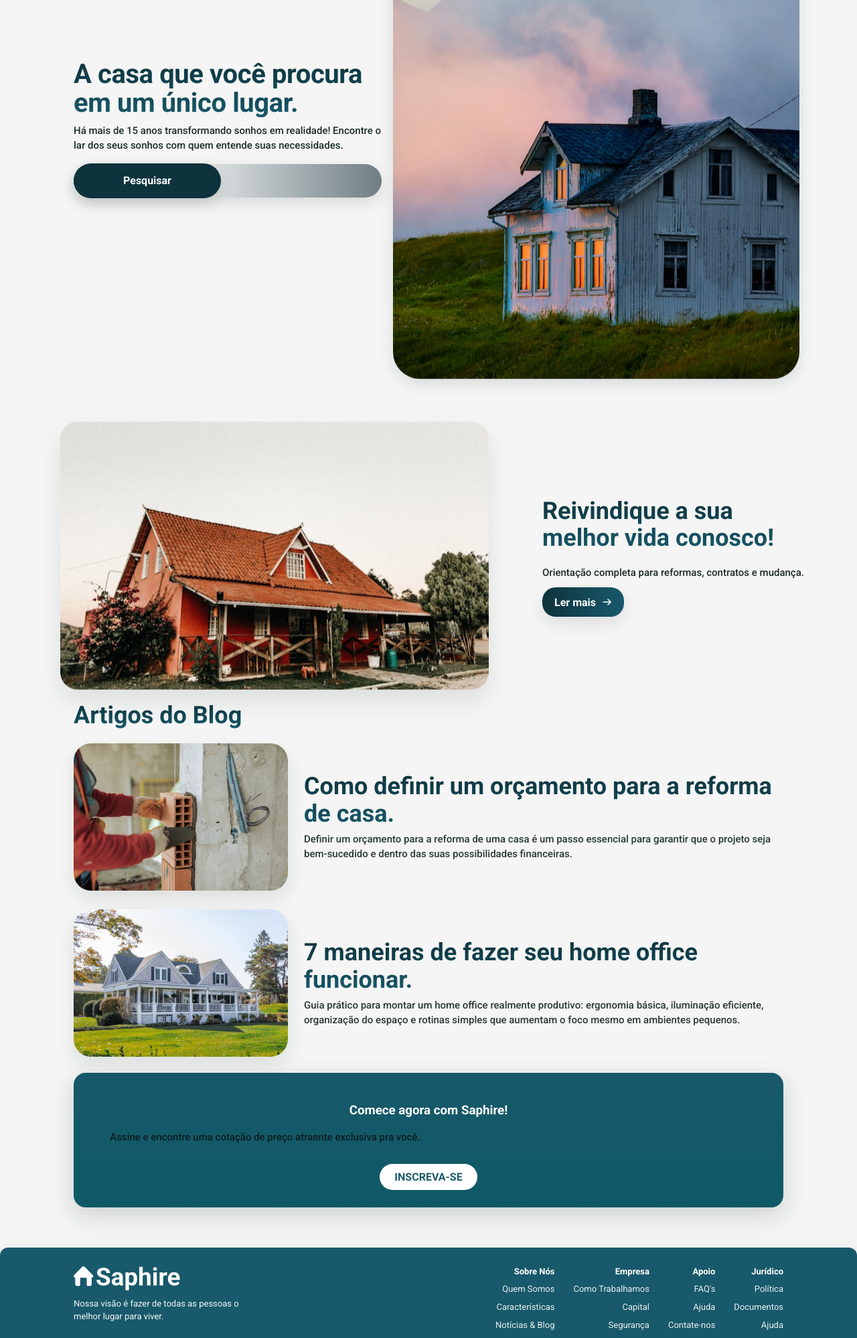
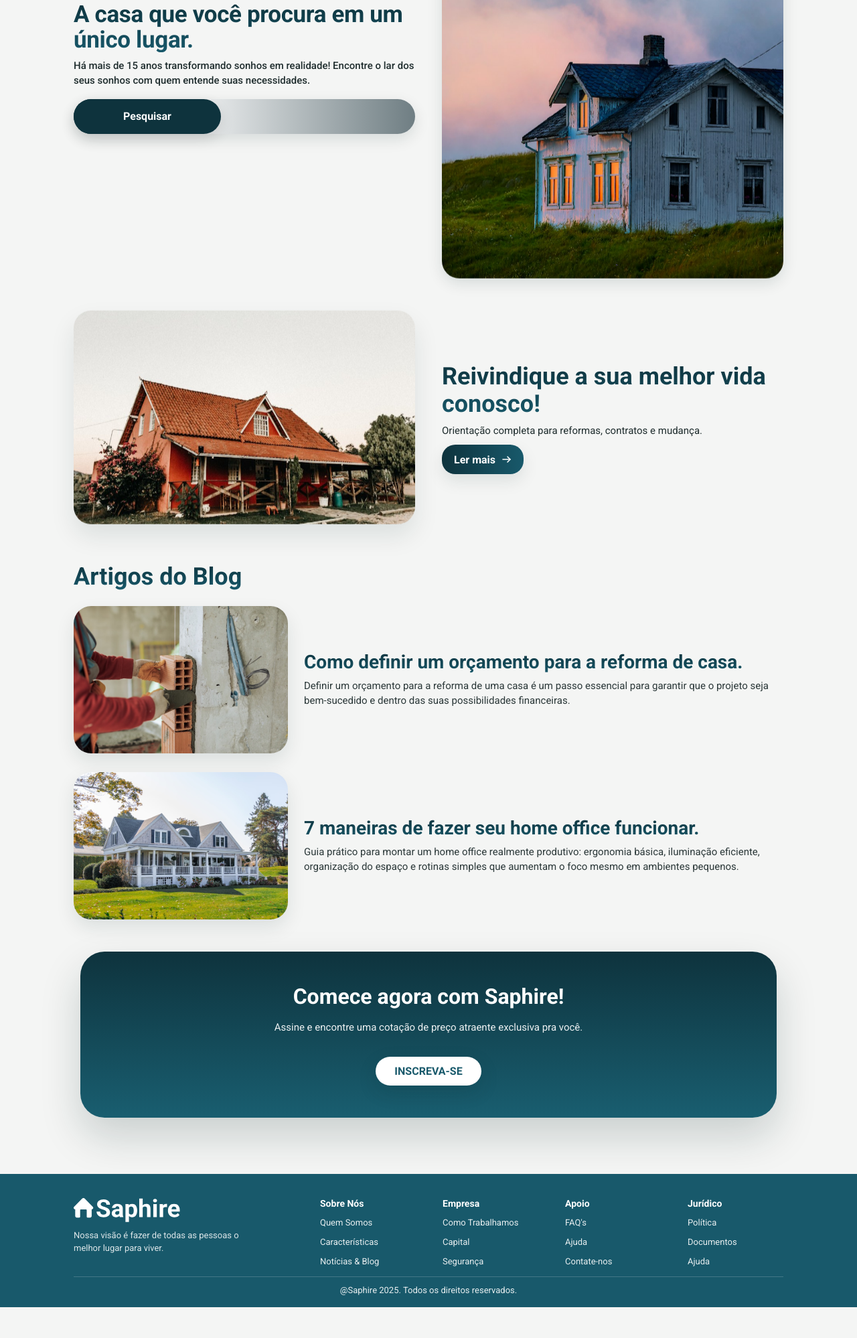
Before and after one commit to laripinheiroz/projeto-saphire, a plain HTML site: page index.html in a window 1280 px wide. Shown: the part 287-2285 px from the top of the page at 67% size. After the commit the page ends 2239 px from the top, so only its background shows below. Drawn offline with Linux system fonts and the light colour scheme.

Commit message:
update repository

```diff
--- a/css/style.css
+++ b/css/style.css
@@ -9,11 +9,12 @@
   --sombra-1: 0 8px 22px rgba(12,39,40,0.12);
   --radius-lg: 40px;
   --radius-md: 18px;
-  --gap: 24px;
 }
 
 *{
   box-sizing:border-box;
+  margin:0;
+  padding:0;
 }
 
 html,body{
@@ -21,13 +22,22 @@ html,body{
 }
 
 body{
-  font-family: "Roboto", system-ui, -apple-system, "Segoe UI", Roboto, "Helvetica Neue", Arial;
-  margin:0;
+  font-family:"Roboto",system-ui,-apple-system,"Segoe UI","Helvetica Neue",Arial;
   background:var(--bg);
   color:var(--texto);
   -webkit-font-smoothing:antialiased;
   -moz-osx-font-smoothing:grayscale;
-  -webkit-font-size-adjust:100%;
+  overflow-x:hidden;
+}
+
+img{
+  display:block;
+  max-width:100%;
+  height:auto;
+}
+
+figure{
+  margin:0;
 }
 
 .container{
@@ -38,15 +48,22 @@ body{
 }
 
 .cabecalho{
+  background:transparent;
+}
+
+.container-header{
+  width:100%;
+  max-width:var(--max-largura);
+  margin:0 auto;
+  padding:18px 20px;
   display:flex;
   align-items:center;
   justify-content:space-between;
-  padding:18px 0;
 }
 
 .logo{
   height:40px;
-  display:block
+  display:block;
 }
 
 .nav-principal ul{
@@ -65,7 +82,6 @@ body{
   text-decoration:none;
   position:relative;
   padding:6px 4px;
-  transition:all .2s ease;
 }
 
 .nav-principal a::after{
@@ -87,47 +103,43 @@ body{
   transform:scaleX(1);
 }
 
-
 .conteudo{
   margin-top:8px;
-  padding-bottom:28px
+  padding-bottom:28px;
 }
 
 .topo{
   display:grid;
-  grid-template-columns: 1fr;
-  gap:18px;
-  align-items:start;
-  margin-top:6px;
+  grid-template-columns:1fr 1fr;
+  gap:40px;
+  align-items:center;
 }
 
 .topo-esquerda{
-  padding-top:6px
+  padding-top:0;
 }
 
 .titulo-principal{
   margin:0 0 10px 0;
-  text-align: left;
-  font-size: 40px !important;
-  font-weight: 600;
-  line-height: 1.2;
+  text-align:left;
+  font-size:35px;
+  font-weight:700;
+  line-height:1.08;
   letter-spacing:-0.01em;
-  background: linear-gradient(180deg, var(--grad-1) 0%, var(--grad-2) 100%);
-  -webkit-background-clip: text;
-  background-clip: text;
-  color: transparent;
-  max-width: 700px;
-  display: -webkit-box;
+  background:linear-gradient(180deg, var(--grad-1) 0%, var(--grad-2) 100%);
+  -webkit-background-clip:text;
+  background-clip:text;
+  color:transparent;
+  max-width:560px;
+  display:-webkit-box;
   -webkit-line-clamp:2;
   -webkit-box-orient:vertical;
   overflow:hidden;
 }
 
-
-.texto-padrao,
 .descricao{
   margin:0 0 16px 0;
-  font-weight: 500;
+  font-weight:500;
   font-size:15px;
   color:rgba(7,22,23,0.9);
   line-height:1.45;
@@ -138,7 +150,7 @@ body{
   position:relative;
   width:100%;
   max-width:520px;
-  height:50px;
+  height:52px;
   margin-bottom:12px;
 }
 
@@ -146,97 +158,80 @@ body{
   position:absolute;
   inset:0;
   border-radius:999px;
-  background: linear-gradient(to right,
-    var(--grad-1) 0%,
-    var(--grad-1) 28%,
-    #ffffff 0%, #6F7E83 100%);
-  box-shadow: var(--sombra-1);
+  background:linear-gradient(to right, var(--grad-1) 0%, var(--grad-1) 28%, #ffffff 0%, #6F7E83 100%);
+  box-shadow:var(--sombra-1);
 }
 
 .botao-busca{
   position:absolute;
-  left: 0 !important;
+  left:0;
   top:50%;
   transform:translateY(-50%);
   display:inline-flex;
   align-items:center;
   justify-content:center;
-  width: auto;
-  min-width:140px;
-  height:40px;
+  min-width:220px;
+  height:52px;
+  padding:0 22px;
   border-radius:999px;
   background:var(--grad-1);
-  color:var(--branco);
+  color:#fff;
   text-decoration:none;
-  font-weight:600;
-  z-index:2;
-  padding:0 20px;
-  box-sizing: border-box;
-  box-shadow: 0 8px 20px rgba(0,0,0,0.12);
-  transition: transform .16s ease, box-shadow .16s ease;
-}
-
-.botao-busca{
-  left: 0 !important;
-  z-index: 3;
+  font-weight:700;
+  box-shadow:0 8px 20px rgba(0,0,0,0.12);
+  transition:transform .16s ease, box-shadow .16s ease;
 }
 
 .botao-busca:hover,
 .botao-busca:focus{
-  transform:translateY(-52%);
-  box-shadow: 0 16px 36px rgba(12,39,40,0.16);
+  transform:translateY(calc(-50% - 1px));
+  box-shadow:0 16px 36px rgba(12,39,40,0.16);
 }
 
 .topo-direita{
   display:flex;
-  justify-content:center}
+  justify-content:flex-end;
+}
 
 .card-imagem{
-  width:320px;
-  height:380px;
+  width:100%;
+  max-width:607px;
+  aspect-ratio:607/739;
   border-radius:26px;
   overflow:hidden;
-  box-shadow: var(--sombra-1);
+  box-shadow:var(--sombra-1);
   transform-origin:center;
-  animation: flutuar 6s ease-in-out infinite;
-  transition: transform .35s ease, box-shadow .35s ease;
+  animation:flutuar 6s ease-in-out infinite;
 }
 
 .card-imagem img{
   width:100%;
   height:100%;
   object-fit:cover;
-  display:block;
-}
-
-.card-imagem:hover{
-  transform: translateY(-6px) scale(1.01);
-  box-shadow: 0 18px 40px rgba(12,39,40,0.16);
 }
 
 .secao-destaque{
-  margin-top:32px;
+  margin-top:48px;
   display:grid;
-  grid-template-columns: 640px 1fr;
+  grid-template-columns:1fr 1fr;
   gap:40px;
   align-items:center;
 }
 
 .img-secundaria{
-  display:flex;
   justify-self:start;
-  margin-left:-20px;
 }
 
 .img-secundaria img{
-  width:640px;
+  width:100%;
+  max-width:640px;
+  aspect-ratio:16/10;
   height:auto;
-  aspect-ratio:16 / 10;
   border-radius:26px;
   object-fit:cover;
-  display:block;
-  box-shadow: 0 18px 36px rgba(12,39,40,0.10);
-  transition: transform .35s ease, box-shadow .35s ease;
+  box-shadow:0 18px 36px rgba(12,39,40,0.10);
+  animation:flutuar 6s ease-in-out infinite;
+  transform-origin:center;
 }
 
 .conteudo-secundario{
@@ -253,25 +248,18 @@ body{
   font-weight:700;
   font-size:36px;
   line-height:1.12;
-  background: linear-gradient(180deg, var(--grad-1) 0%, var(--grad-2) 100%);
-  -webkit-background-clip: text;
-  background-clip: text;
-  color: transparent;
-  display:-webkit-box;
-  -webkit-box-orient:vertical;
-  -webkit-line-clamp:2;
-  overflow:hidden;
-  max-width:520px;
+  background:linear-gradient(180deg, var(--grad-1) 0%, var(--grad-2) 100%);
+  -webkit-background-clip:text;
+  background-clip:text;
+  color:transparent;
 }
 
 .conteudo-secundario .texto-padrao{
   margin:0;
-  white-space:nowrap;
-  overflow:hidden;
-  text-overflow:ellipsis;
-  align-self:center;
-  text-align:center;
-  width:100%;
+  font-size:15px;
+  line-height:1.4;
+  color:rgba(7,22,23,0.9);
+  max-width:520px;
 }
 
 .botao-saber{
@@ -284,41 +272,76 @@ body{
   text-decoration:none;
   color:#fff;
   font-weight:700;
-  background: linear-gradient(90deg,var(--grad-1),var(--grad-2));
+  background:linear-gradient(90deg,var(--grad-1),var(--grad-2));
   border:none;
   box-shadow:0 10px 24px rgba(12,39,40,0.10);
-  transition: transform .16s ease, box-shadow .16s ease, background .18s ease;
+  transition:transform .16s ease, box-shadow .16s ease, background .18s ease;
+  align-self:flex-start;
 }
+
 .botao-saber:hover,
 .botao-saber:focus{
   transform:translateY(-3px);
-  background: linear-gradient(90deg,var(--grad-2),var(--grad-1));
+  background:linear-gradient(90deg,var(--grad-2),var(--grad-1));
   box-shadow:0 18px 36px rgba(12,39,40,0.14);
 }
+
+.blog{
+  margin-top:56px;
+}
+
+.blog .titulo-secao{
+  margin:0 0 24px 0;
+  font-weight:700;
+  font-size:36px;
+  line-height:1.12;
+  background:linear-gradient(180deg, var(--grad-1) 0%, var(--grad-2) 100%);
+  -webkit-background-clip:text;
+  background-clip:text;
+  color:transparent;
+}
+
+.lista-posts{
+  list-style:none;
+  margin:0;
+  padding:0;
+  display:flex;
+  flex-direction:column;
+  gap:28px;
+}
+
 .post{
-  display:flex;
-  gap:18px;
-  align-items:flex-start;
-  padding:10px 0;
+  display:grid;
+  grid-template-columns:320px 1fr;
+  gap:24px;
+  align-items:center;
+  transition:transform .18s ease, box-shadow .18s ease;
+  border-radius:26px;
+}
+
+.post:hover{
+  transform:translateY(-6px);
+  box-shadow:0 18px 40px rgba(12,39,40,0.12);
 }
 
 .post img{
-  width:180px;
-  height:135px;
+  width:100%;
+  max-width:320px;
+  height:220px;
   object-fit:cover;
-  border-radius:16px;
-  flex:0 0 auto;
+  border-radius:26px;
+  box-shadow:0 12px 28px rgba(12,39,40,0.10);
 }
 
-.post-texto h4{
+.post-texto h3{
   margin:0 0 8px 0;
   font-size:28px;
   font-weight:700;
   line-height:1.2;
-  background: linear-gradient(180deg, var(--grad-1) 0%, var(--grad-2) 100%);
-  -webkit-background-clip: text;
-  background-clip: text;
-  color: transparent;
+  background:linear-gradient(180deg, var(--grad-1) 0%, var(--grad-2) 100%);
+  -webkit-background-clip:text;
+  background-clip:text;
+  color:transparent;
 }
 
 .post-texto p{
@@ -328,213 +351,337 @@ body{
   line-height:1.45;
 }
 
-.cta{ margin-top:24px; }
+.cta{
+  margin-top:48px;
+}
+
 .cta-interno{
-  background: linear-gradient(180deg, var(--grad-2), var(--cta-grad-end));
-  color:white;
-  border-radius:18px;
-  padding:26px;
+  background:linear-gradient(180deg, #0E333D 0%, #195E70 100%);
+  border-radius:36px;
+  padding:48px 64px;
   text-align:center;
-  box-shadow: 0 12px 36px rgba(18,50,51,0.18);
+  color:#fff;
+  box-shadow:0 28px 60px rgba(12,39,40,0.18);
+  max-width:1040px;
+  margin:0 auto;
 }
+
+.titulo-cta{
+  margin:0 0 16px 0;
+  font-weight:700;
+  font-size:32px;
+  line-height:1.2;
+  color:#fff;
+}
+
+.cta-interno .texto-padrao{
+  margin:0 auto 18px auto;
+  color:rgba(255,255,255,0.92);
+  font-size:15px;
+  line-height:1.5;
+  max-width:640px;
+  text-align:center;
+}
+
 .botao-cta{
   display:inline-block;
-  margin-top:12px;
-  padding:10px 22px;
-  background:#FFFFFF;
+  margin:14px auto 0;
+  padding:12px 28px;
+  background:#fff;
   color:var(--grad-2);
-  border-radius:50px;
+  border-radius:999px;
   text-decoration:none;
   font-weight:700;
-  transition: transform .18s ease, box-shadow .18s ease;
+  transition:transform .18s ease, box-shadow .18s ease, background .18s ease;
+  box-shadow:0 10px 28px rgba(12,39,40,0.15);
 }
-.botao-cta:hover{ transform: translateY(-4px); box-shadow: 0 18px 36px rgba(12,39,40,0.18); }
 
+.botao-cta:hover{
+  transform:translateY(-3px);
+  box-shadow:0 18px 38px rgba(12,39,40,0.18);
+}
 
 .rodape{
-  margin-top:32px;
-  background: var(--grad-2);
+  margin-top:56px;
+  background:var(--grad-2);
   color:#fff;
-  padding-top:28px;
-  padding-bottom:16px;
-  border-radius:12px;
-  box-shadow: 0 10px 30px rgba(18,50,51,0.12);
-}
-.rodape-super{ display:flex; gap:24px; align-items:flex-start; justify-content:space-between; padding:0 20px; }
-.rodape-esquerda{ display:flex; flex-direction:column; gap:10px; align-items:flex-start; width:260px; }
-.logo-branco{ height:36px; }
-.visao{ margin:0; font-size:13px; color:rgba(255,255,255,0.95); line-height:1.5; }
-.rodape-centro{ display:flex; gap:28px; align-items:flex-start; justify-content:flex-end; flex:1; text-align:right; }
-.coluna h5{ margin:0 0 8px 0; font-size:13px; font-weight:700; }
-.coluna ul{ list-style:none; margin:0; padding:0; }
-.coluna li{ margin-bottom:8px; }
-.coluna a{ color: rgba(255,255,255,0.9); text-decoration:none; font-size:13px; font-weight:400; }
-.coluna a:hover{ text-decoration: underline; }
-.rodape-baixo{ margin-top:20px; padding:0 20px 18px 20px; text-align:center; }
-.linha-rodape{ border:none; height:1px; background: rgba(255,255,255,0.12); margin:0 0 12px 0; }
-.copyright{ margin:0; font-size:13px; color:rgba(255,255,255,0.95); }
-
-
-@keyframes flutuar{
-  0%{ transform: translateY(0px) }
-  50%{ transform: translateY(-10px) }
-  100%{ transform: translateY(0px) }
+  padding-top:36px;
+  padding-bottom:18px;
+  border-radius:0;
 }
 
-.img-secundaria img{
-  animation: flutuar 6s ease-in-out infinite;
-  transform-origin: center;
+.rodape-super{
+  display:grid;
+  grid-template-columns:320px 1fr;
+  align-items:start;
+  gap:48px;
 }
 
-
-@media (min-width: 760px){
-  .topo{
-    grid-template-columns: 1fr 560px;
-    gap:28px;
-    align-items:center;
-  }
-  .titulo-principal{
-    font-size:48px;
-    line-height:1.08;
-    -webkit-line-clamp:3;
-    max-width:560px;
-  }
-
-
-  .card-imagem{ width:607px; height:739px; border-radius:var(--radius-lg); }
-  .card-imagem-wrap::before{ border-radius:46px; inset:-16px -16px -16px -16px; }
-  .secao-destaque{ grid-template-columns: 360px 1fr; gap:22px; }
-  .botao-busca{ width:220px; height:52px; left:14px; }
-  .rodape-centro{ justify-content:flex-end; text-align:right; }
+.rodape-esquerda{
+  display:flex;
+  flex-direction:column;
+  gap:10px;
+  align-items:flex-start;
+  width:auto;
 }
 
-
-@media (min-width: 992px){
-  .topo{
-    grid-template-columns: 1fr 560px;
-    gap:40px;
-    align-items:center;
-    margin-top:24px;
-  }
-  .topo-esquerda{
-    padding-top:0;
-    display:flex;
-    flex-direction:column;
-    justify-content:center;
-    height:100%;
-    width:100%;
-  }
-  .topo-direita{ display:flex; align-items:center; justify-content:center; }
-
-  .titulo-principal{ font-size:48px; line-height:1.06; max-width:560px; }
-  .descricao{ max-width:520px; }
-  .busca-bloco{ max-width:520px; width:100%; }
-
-  .secao-destaque{
-    grid-template-columns: 1fr 1fr;
-    gap:40px;
-    align-items:center;
-  }
-  .img-secundaria{ justify-self:start; }
-  .conteudo-secundario{
-    justify-self:end;
-    max-width:520px;
-  }
-  .titulo-secundario{ font-size:36px; line-height:1.12; margin:0 0 12px 0; }
+.logo-branco{
+  height:36px;
 }
 
-@media (min-width: 1100px){
-  .container{ max-width:1100px; }
+.visao{
+  margin:0;
+  font-size:13px;
+  color:rgba(255,255,255,0.85);
+  line-height:1.5;
+  max-width:260px;
 }
 
-@media (max-width: 480px){
-  .container{ padding:0 16px; }
-  .busca-bloco{ max-width:100%; width:100%; margin:0 auto; }
-  .botao-busca{ min-width:130px; padding:0 18px; }
-  .card-imagem{ width:100%; max-width:340px; height:auto; aspect-ratio:320/380; border-radius:20px; }
-  .topo{ gap:14px; }
+.rodape-centro{
+  display:grid;
+  grid-template-columns:repeat(4, minmax(140px,1fr));
+  gap:32px 40px;
+  justify-content:start;
+  text-align:left;
 }
 
-.blog .lista-posts{
-  list-style:none;
-  margin:0;
-  padding:0;
-  display:flex;
-  flex-direction:column;
-  gap:28px;
+.coluna h5{
+  margin:0 0 10px 0;
+  font-size:14px;
+  font-weight:700;
+  color:#fff;
 }
 
-
-.blog .post{
-  display:grid;
-  grid-template-columns: 320px 1fr;
-  align-items:center;
-  gap:24px;
+.coluna ul{
+  list-style:none;
   margin:0;
   padding:0;
 }
 
-
-.blog .post img{
-  width:320px;
-  height:220px;
-  border-radius:26px;
-  object-fit:cover;
-  display:block;
-  margin:0;
-  box-shadow: 0 12px 28px rgba(12,39,40,0.10);
+.coluna li{
+  margin:0 0 10px 0;
 }
 
-
-.blog .post-texto h4{
-  margin:0 0 8px 0;
-  font-size:36px;
-  font-weight:700;
-  line-height:1.12;
-  background: linear-gradient(180deg, var(--grad-1) 0%, var(--grad-2) 100%);
-  -webkit-background-clip: text;
-  background-clip: text;
-  color: transparent;
-
-
-  display:-webkit-box;
-  -webkit-box-orient:vertical;
-  -webkit-line-clamp:2;
-  overflow:hidden;
+.coluna a{
+  color:rgba(255,255,255,0.90);
+  text-decoration:none;
+  font-size:13px;
+  font-weight:400;
 }
 
-
-.blog .post-texto p{
-  margin:0;
-  color:rgba(7,22,23,0.85);
-  font-size:15px;
-  line-height:1.45;
-  max-width: 760px;
+.coluna a:hover{
+  text-decoration:underline;
 }
 
-.blog .post{
-  transition: transform .18s ease, box-shadow .18s ease;
-  border-radius: 26px;
-}
-.blog .post img{
-  transition: transform .18s ease;
+.rodape-baixo{
+  text-align:center;
 }
 
-.blog .post:hover{
-  transform: translateY(-6px);
-  box-shadow: 0 18px 40px rgba(12,39,40,0.12);
-}
-.blog .post:hover img{
-  transform: scale(1.02);
+.linha-rodape{
+  border:none;
+  height:1px;
+  background:rgba(255,255,255,0.18);
+  margin:4px 0 12px 0;
 }
 
-.blog .titulo-secao{
-  margin: 0 0 22px 0;
-  font-weight: 700;
-  font-size: 36px;
-  line-height: 1.12;
-  background: linear-gradient(180deg, var(--grad-1) 0%, var(--grad-2) 100%);
-  -webkit-background-clip: text;
-  background-clip: text;
-  color: transparent;
+.copyright{
+  margin:0;
+  font-size:13px;
+  color:rgba(255,255,255,0.90);
 }
+
+@keyframes flutuar{
+  0%{transform:translateY(0)}
+  50%{transform:translateY(-10px)}
+  100%{transform:translateY(0)}
+}
+
+@media (max-width: 1024px){
+
+  .titulo-principal{
+    font-size:32px;
+    max-width:520px;
+  }
+
+  .titulo-secundario{
+    font-size:32px;
+  }
+
+  .blog .titulo-secao{
+    font-size:32px;
+  }
+
+  .cta-interno{
+    padding:40px 32px;
+  }
+
+  .titulo-cta{
+    font-size:28px;
+  }
+
+  .topo{
+    grid-template-columns:1fr;
+  }
+
+  .topo-direita{
+    order:-1;
+    justify-content:center;
+  }
+
+  .card-imagem{
+    max-width:480px;
+    margin:0 auto;
+  }
+
+  .topo-esquerda{
+    text-align:left;
+    display:flex;
+    flex-direction:column;
+    align-items:flex-start;
+  }
+
+  .busca-bloco{
+    max-width:100%;
+  }
+
+  .secao-destaque{
+    grid-template-columns:1fr;
+  }
+
+  .img-secundaria{
+    justify-self:center;
+    width:100%;
+  }
+
+  .img-secundaria img{
+    max-width:520px;
+  }
+
+  .conteudo-secundario{
+    max-width:520px;
+  }
+
+  .post{
+    grid-template-columns:1fr;
+    text-align:left;
+  }
+
+  .post img{
+    max-width:100%;
+    width:100%;
+    height:auto;
+    aspect-ratio:16/11;
+  }
+
+  .rodape-super{
+    grid-template-columns:1fr;
+    gap:32px;
+  }
+
+  .rodape-centro{
+    grid-template-columns:repeat(2,minmax(140px,1fr));
+  }
+}
+
+@media (max-width: 600px){
+
+  .container-header{
+    flex-direction:column;
+    align-items:center;
+    justify-content:center;
+    text-align:center;
+    gap:12px;
+    padding:16px 16px;
+  }
+
+  .nav-principal ul{
+    flex-wrap:wrap;
+    justify-content:center;
+    text-align:center;
+    gap:12px 16px;
+    font-size:12px;
+    width:100%;
+  }
+
+  .titulo-principal{
+    font-size:28px;
+    line-height:1.15;
+    max-width:100%;
+  }
+
+  .descricao{
+    font-size:14px;
+  }
+
+  .botao-busca{
+    width:100%;
+    min-width:100%;
+    height:48px;
+    padding:0 16px;
+    transform:translateY(-50%);
+  }
+
+  .busca-bloco{
+    height:48px;
+  }
+
+  .busca-fundo{
+    border-radius:999px;
+  }
+
+  .titulo-secundario{
+    font-size:28px;
+    line-height:1.15;
+  }
+
+  .conteudo-secundario .texto-padrao{
+    font-size:14px;
+  }
+
+  .blog .titulo-secao{
+    font-size:28px;
+  }
+
+  .post-texto h3{
+    font-size:22px;
+  }
+
+  .post-texto p{
+    font-size:14px;
+  }
+
+  .cta-interno{
+    border-radius:28px;
+    padding:32px 20px;
+  }
+
+  .titulo-cta{
+    font-size:24px;
+    line-height:1.2;
+  }
+
+  .cta-interno .texto-padrao{
+    font-size:14px;
+  }
+
+  .botao-cta{
+    padding:12px 20px;
+    font-size:14px;
+  }
+
+  .rodape-centro{
+    grid-template-columns:1fr;
+  }
+
+  .coluna h5{
+    font-size:14px;
+  }
+
+  .coluna a{
+    font-size:13px;
+  }
+
+  .copyright{
+    font-size:12px;
+  }
+}
--- a/index.html
+++ b/index.html
@@ -2,17 +2,17 @@
 <html lang="pt-BR">
 
 <head>
-  <meta charset="UTF-8" />
-  <meta name="viewport" content="width=device-width, initial-scale=1" />
+  <meta charset="UTF-8">
+  <meta name="viewport" content="width=device-width, initial-scale=1">
   <title>Saphire</title>
+
   <link href="https://fonts.googleapis.com/css2?family=Roboto:wght@300;400;500;700&display=swap" rel="stylesheet">
   <link rel="stylesheet" href="./css/style.css">
 </head>
 
 <body>
-  <div class="pagina">
-
-    <header class="cabecalho container" id="topo">
+  <header id="topo" class="cabecalho">
+    <div class="container-header">
       <a class="marca" href="#home" aria-label="Saphire - Início">
         <img src="./img/logo-colorida.svg" alt="Saphire" class="logo">
       </a>
@@ -26,11 +26,10 @@
           <li><a href="#blog">Blog</a></li>
         </ul>
       </nav>
+    </div>
   </header>
 
-
   <main class="conteudo container">
-
     <section class="topo" id="home">
       <div class="topo-esquerda">
         <h1 class="titulo-principal">A casa que você procura em um único lugar.</h1>
@@ -43,14 +42,11 @@
       </div>
 
       <div class="topo-direita">
-          <div class="card-imagem-wrap">
         <figure class="card-imagem">
           <img src="./img/house1.jpg" alt="Casa em destaque">
         </figure>
       </div>
-        </div>
     </section>
-
 
     <section class="secao-destaque" id="sobre">
       <figure class="img-secundaria">
@@ -58,7 +54,7 @@
       </figure>
 
       <div class="conteudo-secundario">
-          <h3 class="titulo-secundario">Reivindique a sua melhor vida conosco!</h3>
+        <h2 class="titulo-secundario">Reivindique a sua melhor vida conosco!</h2>
         <p class="texto-padrao">Orientação completa para reformas, contratos e mudança.</p>
     <a class="botao-saber" href="#lermais" aria-label="Ler mais sobre nossos serviços">
           Ler mais
@@ -74,16 +70,16 @@
       <h2 class="titulo-secao">Artigos do Blog</h2>
       <ul class="lista-posts">
         <li class="post">
-            <img src="./img/image.jpg" alt="thumb artigo 1">
+          <img src="./img/image.jpg" alt="Fachada de uma casa iluminada durante o pôr do sol">
           <div class="post-texto">
-              <h4>Como definir um orçamento para a reforma de casa.</h4>
+            <h3>Como definir um orçamento para a reforma de casa.</h3>
             <p class="texto-padrao">Definir um orçamento para a reforma de uma casa é um passo essencial para garantir que o projeto seja bem-sucedido e dentro das suas possibilidades financeiras.</p>
           </div>
         </li>
         <li class="post">
-            <img src="./img/house3.jpg" alt="thumb artigo 2">
+          <img src="./img/house3.jpg" alt="Ambiente de escritório em casa bem iluminado">
           <div class="post-texto">
-              <h4>7 maneiras de fazer seu home office funcionar.</h4>
+            <h3>7 maneiras de fazer seu home office funcionar.</h3>
             <p class="texto-padrao">Guia prático para montar um home office realmente produtivo: ergonomia básica, iluminação eficiente, organização do espaço e rotinas simples que aumentam o foco mesmo em ambientes pequenos.</p>
           </div>
         </li>
@@ -92,7 +88,7 @@
 
     <section class="cta" id="contato">
       <div class="cta-interno">
-          <h3 class="titulo-cta">Comece agora com Saphire!</h3>
+        <h2 class="titulo-cta">Comece agora com Saphire!</h2>
         <p class="texto-padrao">Assine e encontre uma cotação de preço atraente exclusiva pra você.</p>
         <a class="botao-cta" href="#inscrever">INSCREVA-SE</a>
       </div>
@@ -147,6 +143,6 @@
       <p class="copyright">@Saphire 2025. Todos os direitos reservados.</p>
     </div>
   </footer>
-  </div>
+
 </body>
 </html>
```
Lines whose indentation alone changed are shown as unchanged.
